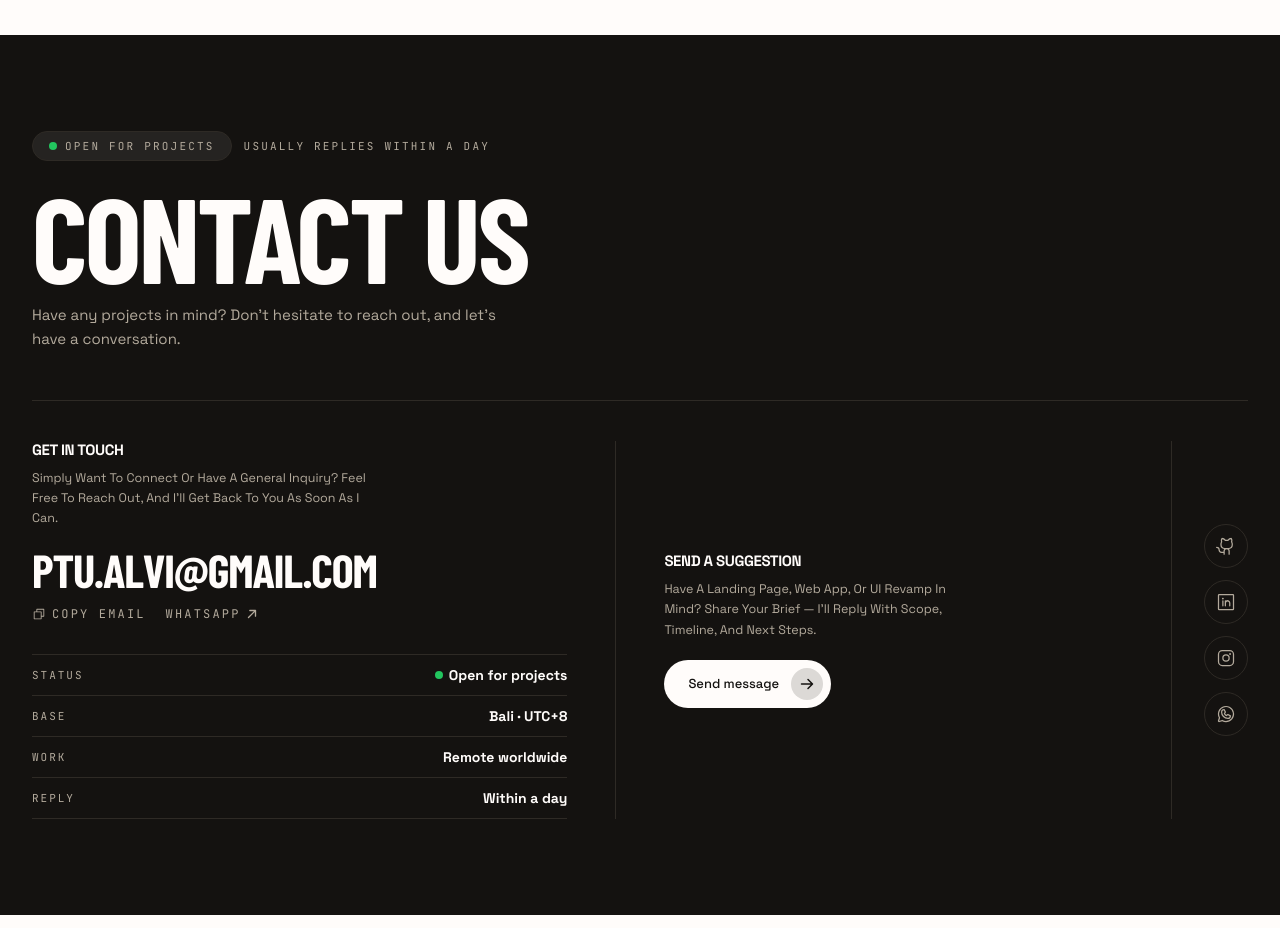
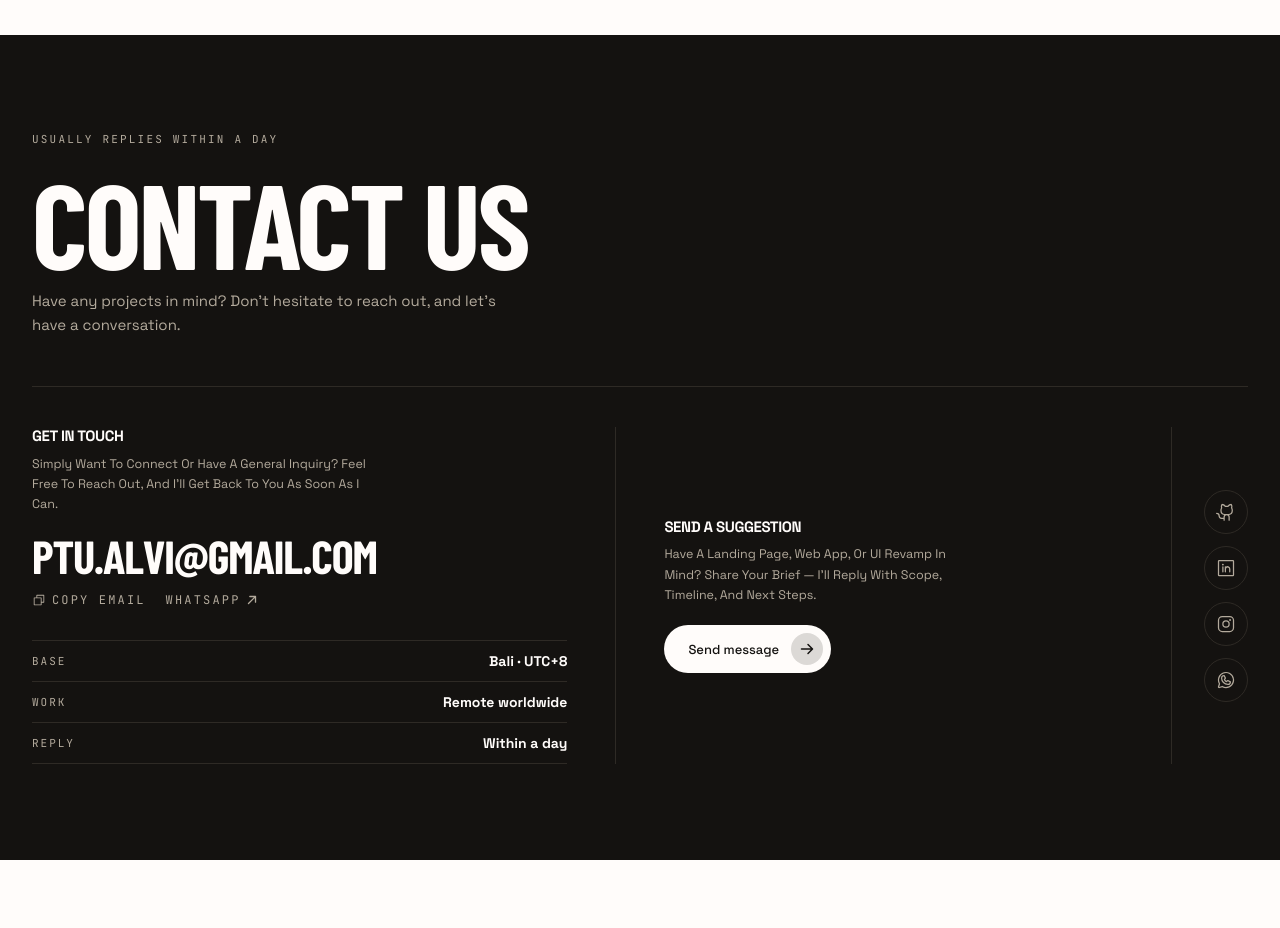
Before and after one commit to AlpinDnt/Portfolio-V2, a React (Vite) app: page / in a window 1280 px wide. Shown: the part 4380-5308 px from the top of the page. Built offline with nearby package versions, Linux system fonts and the light colour scheme; a web font is replaced by a local one.

Commit message:
remove Open for projects badge and status from contact

```diff
--- a/src/components/Contact.jsx
+++ b/src/components/Contact.jsx
@@ -14,7 +14,6 @@ import Reveal from "./Reveal.jsx";
 import { personal } from "../data.js";
 
 const availability = [
-  ["Status", "Open for projects", true],
   ["Base", "Bali · UTC+8", false],
   ["Work", "Remote worldwide", false],
   ["Reply", "Within a day", false],
@@ -57,13 +56,6 @@ export default function Contact() {
       <div className="mx-auto max-w-[1400px] px-4 py-16 md:px-8 md:py-24">
         {/* ===== TOP — CONTACT US ===== */}
         <div className="flex flex-wrap items-center gap-3">
-          <p className="inline-flex items-center gap-2 rounded-full border border-[var(--c-line)] bg-[var(--c-chip)] px-4 py-1.5 font-mono text-[11px] uppercase tracking-[0.2em] text-[var(--c-muted)]">
-            <span className="relative flex h-2 w-2">
-              <span className="absolute h-full w-full animate-ping rounded-full bg-[var(--status)] opacity-60" />
-              <span className="h-2 w-2 rounded-full bg-[var(--status)]" />
-            </span>
-            Open for projects
-          </p>
           <p className="font-mono text-[11px] uppercase tracking-[0.2em] text-[var(--c-muted)]">
             Usually replies within a day
           </p>
```
